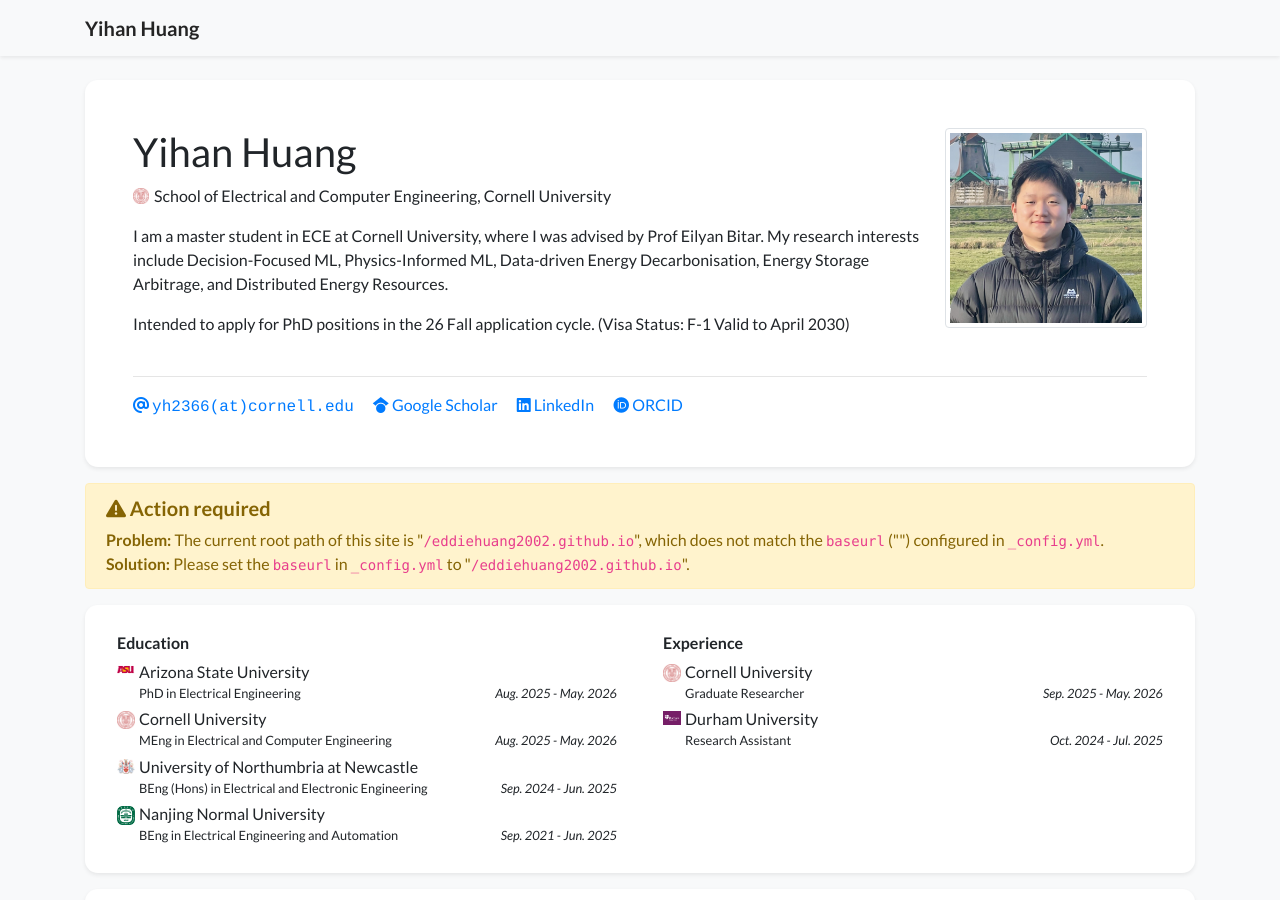
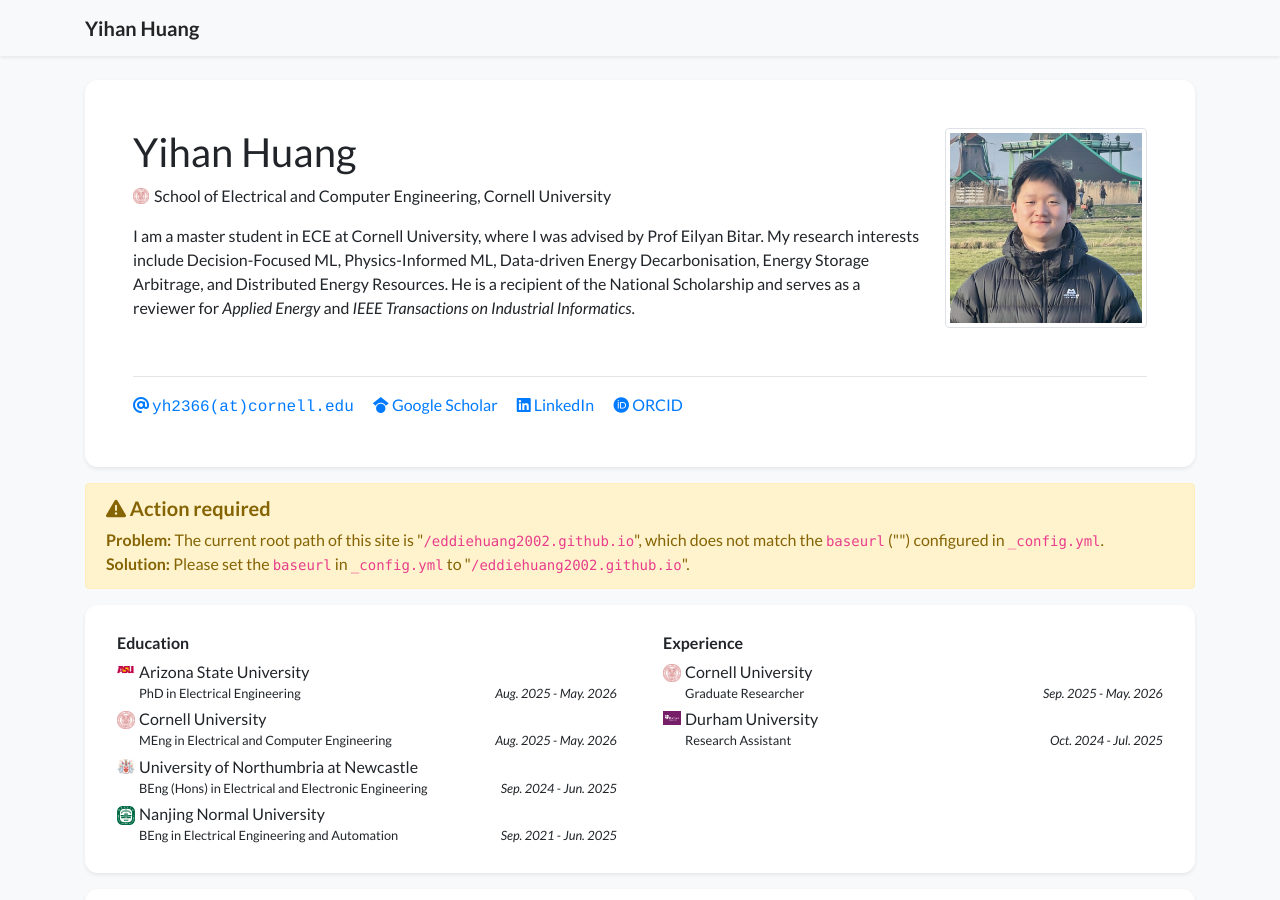
Before and after one commit to eddiehuang2002/eddiehuang2002.github.io, a Jekyll site: the page built from index.html, in a window 1280 px wide and 900 px high. Built offline with Jekyll 4.4.1, drawn with Linux system fonts in a browser that asks for light colours; nearby versions of some CDN libraries; a style sheet for code colours, icons or effects is not loaded.

Commit message:
Update profile with current research and roles
Removed outdated information about PhD applications and added details about scholarship and reviewing roles.

```diff
--- a/_data/profile.yml
+++ b/_data/profile.yml
@@ -24,9 +24,7 @@ short_bio: >-
   <p>
     I am a master student in ECE at Cornell University, where I was advised by Prof Eilyan Bitar.
     My research interests include Decision-Focused ML, Physics-Informed ML, Data-driven Energy Decarbonisation, Energy Storage Arbitrage, and Distributed Energy Resources.
-  </p>
-  <p>
-      Intended to apply for PhD positions in the 26 Fall application cycle. (Visa Status: F-1 Valid to April 2030)
+    He is a recipient of the National Scholarship and serves as a reviewer for <i>Applied Energy</i> and <i>IEEE Transactions on Industrial Informatics</i>.
   </p>
 
 portrait_url: /assets/images/photos/portrait.jpg
```
